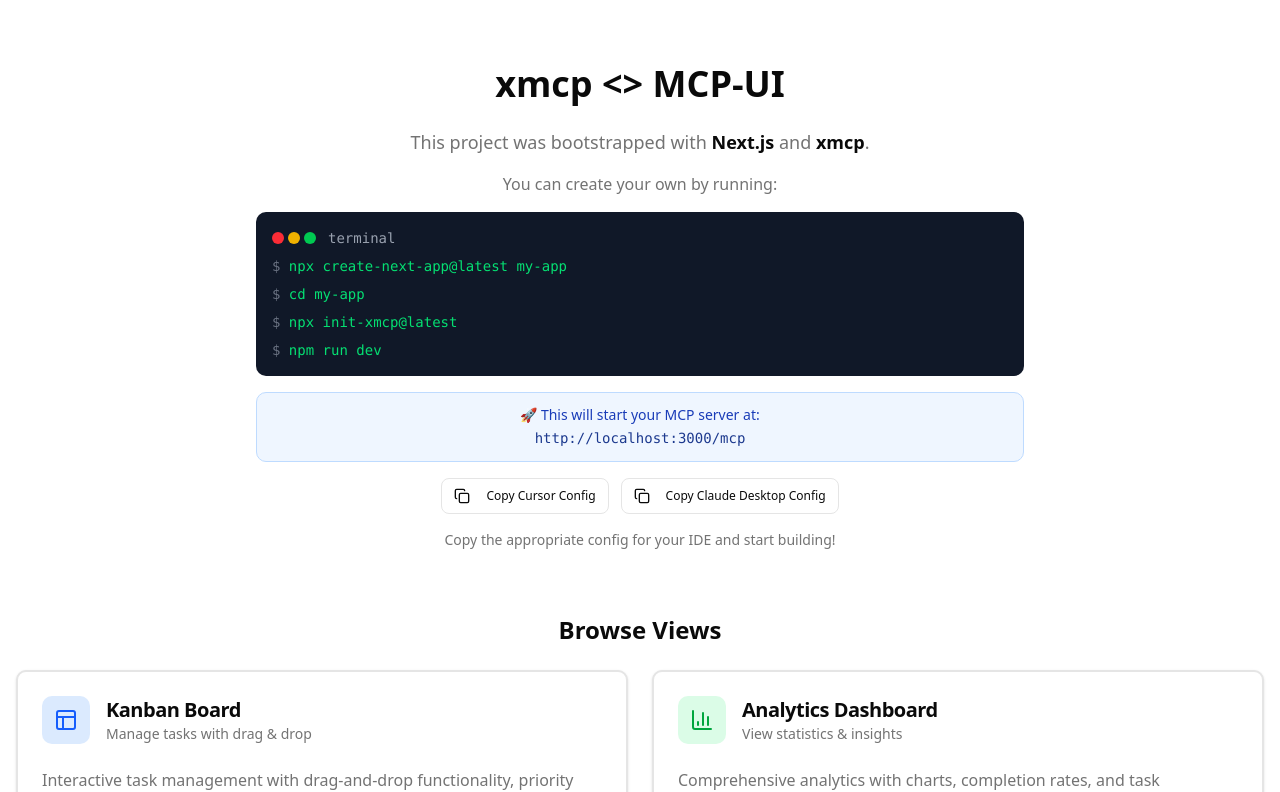
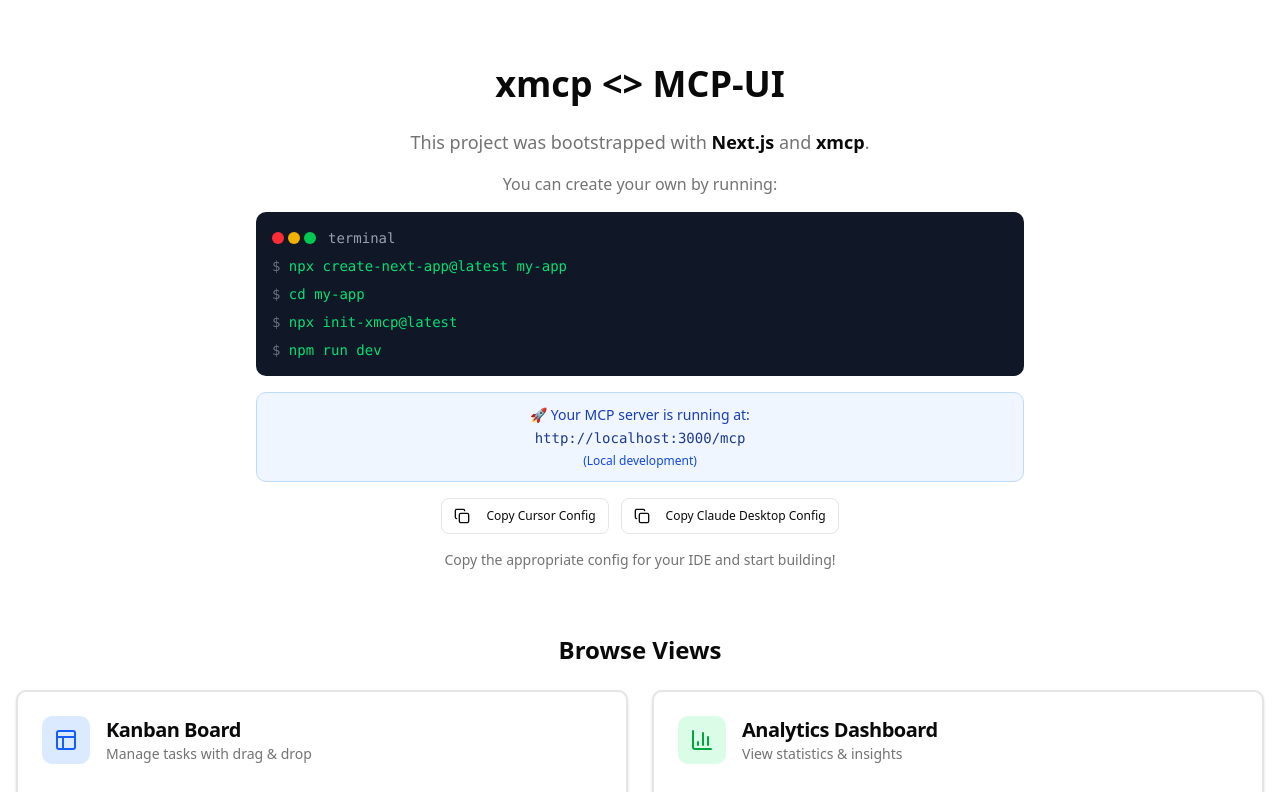
Before and after one commit to valebearzotti/xmcp-mcpui-nextjs-demo, a Next.js app: page / in a window 1280 px wide. Shown: the top 792 px of the page. Built offline with nearby package versions, Linux system fonts and the light colour scheme.

Commit message:
upd base url

```diff
--- a/app/page.tsx
+++ b/app/page.tsx
@@ -7,6 +7,16 @@
 import { toast } from "sonner";
 
 export default function Home() {
+  // Detect if running locally or on Vercel
+  const isLocal = typeof window !== 'undefined' &&
+    (window.location.hostname === 'localhost' || window.location.hostname === '127.0.0.1');
+
+  const baseUrl = isLocal
+    ? 'http://localhost:3000'
+    : `https://${typeof window !== 'undefined' ? window.location.host : 'your-vercel-app.vercel.app'}`;
+
+  const mcpUrl = `${baseUrl}/mcp`;
+
   const copyToClipboard = (text: string, configName: string) => {
     navigator.clipboard.writeText(text).then(() => {
       toast.success(`${configName} config copied to clipboard!`, {
@@ -24,7 +34,7 @@
   const cursorConfig = `{
   "mcpServers": {
     "my-project": {
-      "url": "http://localhost:3000/mcp"
+      "url": "${mcpUrl}"
     }
   }
 }`;
@@ -33,7 +43,7 @@
   "mcpServers": {
     "my-project": {
       "command": "npx",
-      "args": ["-y", "mcp-remote", "http://localhost:3000/mcp"]
+      "args": ["-y", "mcp-remote", "${mcpUrl}"]
     }
   }
 }`;
@@ -78,11 +88,14 @@
             </div>
             <div className="mt-4 p-3 bg-blue-50 dark:bg-blue-950 border border-blue-200 dark:border-blue-800 rounded-lg">
               <p className="text-sm text-blue-800 dark:text-blue-200 font-medium">
-                🚀 This will start your MCP server at:
+                🚀 Your MCP server is running at:
               </p>
               <code className="text-sm font-mono text-blue-900 dark:text-blue-100">
-                http://localhost:3000/mcp
+                {mcpUrl}
               </code>
+              <p className="text-xs text-blue-700 dark:text-blue-300 mt-1">
+                {isLocal ? '(Local development)' : '(Vercel deployment)'}
+              </p>
             </div>
             <div className="flex gap-3 justify-center mt-4">
               <Button
```
